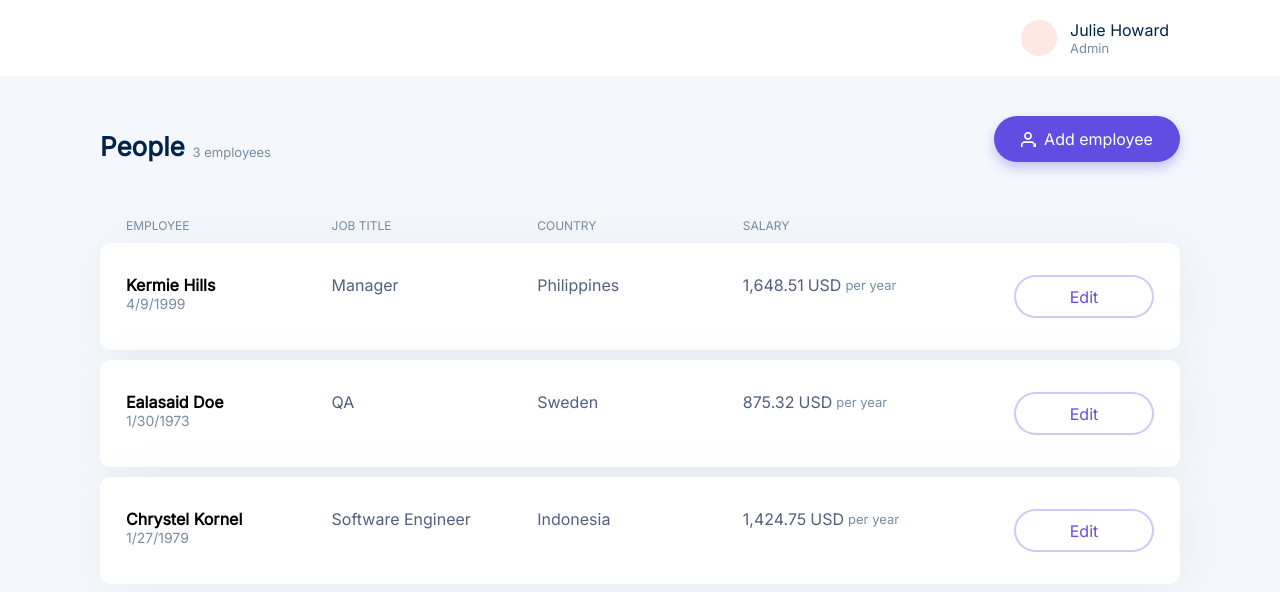
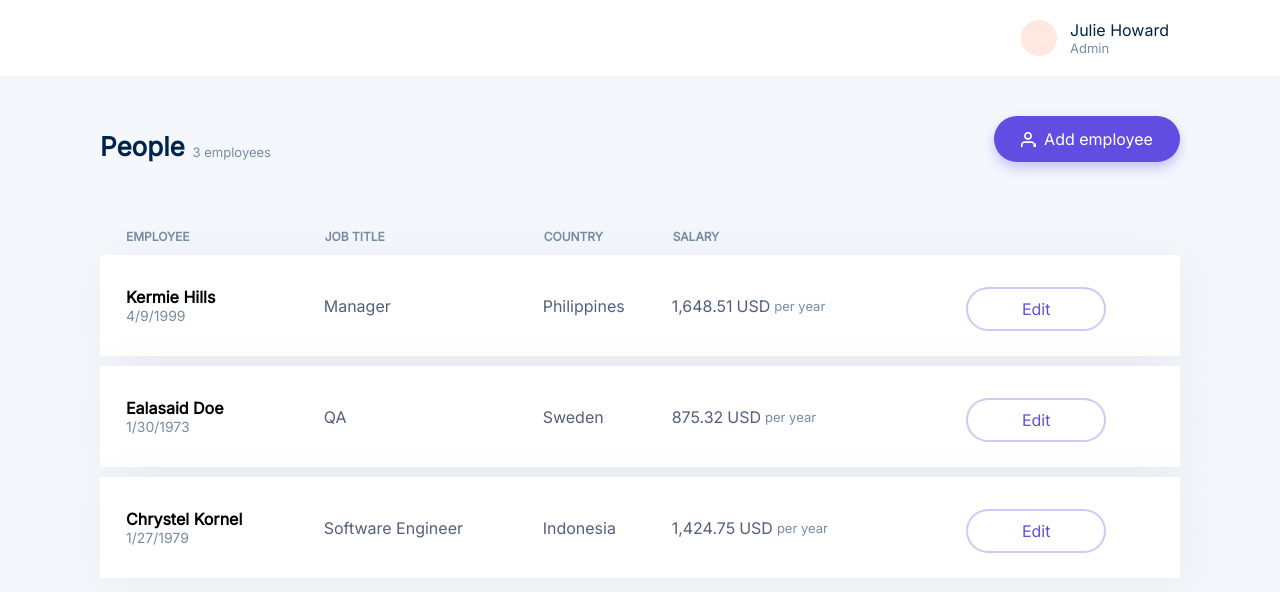
Before and after one commit to Mikjail/employeesRemote, a React (Create React App) app: page / in a window 1280 px wide. Shown: the top 592 px of the page. Built offline with nearby package versions, Linux system fonts and the light colour scheme.

Commit message:
List - Changing people list to table

```diff
--- a/src/components/List/List.js
+++ b/src/components/List/List.js
@@ -5,9 +5,9 @@ import ListItem from './ListItem/ListItem';
 const list = (props) => {
   const getThead = () => ['EMPLOYEE', 'JOB TITLE', 'COUNTRY', 'SALARY']
     .map((thead) => (
-      <div key={thead} className={style.thead}>
+      <th key={thead} className={style.thead}>
         {thead}
-      </div>
+      </th>
     ));
 
   const getItems = () => {
@@ -19,12 +19,16 @@ const list = (props) => {
   };
   return (
     <div className={style.list} data-testid="list">
-      <div className={style.header} data-testid="thead">
-        {getThead()}
-      </div>
-      <div className={style.body} data-testid="tbody">
-        {getItems()}
-      </div>
+      <table>
+        <thead data-testid="thead">
+          <tr>
+            {getThead()}
+          </tr>
+        </thead>
+        <tbody>
+          {getItems()}
+        </tbody>
+      </table>
     </div>
   );
 };
--- a/src/components/List/ListItem/ListItem.js
+++ b/src/components/List/ListItem/ListItem.js
@@ -4,8 +4,8 @@ import style from './ListItem.module.css';
 import commonStyle from '../../../styles/common.module.css';
 
 const listItem = ({ item }) => (
-  <div className={style.row}>
-    <div className={style.column}>
+  <tr className={style.row}>
+    <td className={style.column}>
       <div className={style.mobileTitle}>
         Name
       </div>
@@ -17,24 +17,24 @@ const listItem = ({ item }) => (
           {item.dateOfBirth}
         </span>
       </div>
-    </div>
-    <div className={style.column}>
+    </td>
+    <td className={style.column}>
       <div className={style.mobileTitle}>
         Job Title
       </div>
       <div className={style.jobTitle} data-testid="jobTitle">
         {item.jobTitle}
       </div>
-    </div>
-    <div className={style.column}>
+    </td>
+    <td className={style.column}>
       <div className={style.mobileTitle}>
         Country
       </div>
       <div className={style.country} data-testid="country">
         {item.country}
       </div>
-    </div>
-    <div className={style.column}>
+    </td>
+    <td className={style.column}>
       <div className={style.mobileTitle}>
         Salary
       </div>
@@ -43,15 +43,15 @@ const listItem = ({ item }) => (
         <span>USD</span>
         <small>per year</small>
       </div>
-    </div>
-    <div className={style.action} data-testid="action">
+    </td>
+    <td className={style.action} data-testid="action">
       <Link
         to={`/edit/${item.id}`}
         className={[commonStyle.secondaryBtn, style.editBtn].join(' ')}
       >
         Edit
       </Link>
-    </div>
-  </div>
+    </td>
+  </tr>
 );
 export default listItem;
--- a/src/components/List/ListItem/ListItem.module.css
+++ b/src/components/List/ListItem/ListItem.module.css
@@ -1,11 +1,37 @@
+table {
+  border-spacing: 0px 10px;
+  width: 100%;
+}
+
+th {
+  text-align: left;
+}
+
+th:first-child {
+  padding-left: 26px;
+}
+
 .row {
-  display: grid;
-  grid-template-columns: repeat(5, 1fr);
   background: #ffffff;
   box-shadow: 6px 6px 54px rgba(0, 0, 0, 0.05);
   border-radius: 10px;
-  padding: 32px 26px;
   margin-top: 10px;
+}
+
+.column {
+  padding: 32px 0;
+}
+
+.column:first-child {
+  padding-left: 26px;
+}
+
+.action {
+  display: flex;
+  justify-content: center;
+  padding-right: 26px;
+  height: 100%;
+  padding-top: 32px;
 }
 
 .mobileTitle {
@@ -43,10 +69,9 @@
   color: var(--font-light);
 }
 
-.action {
+.action a {
   display: flex;
-  justify-content: flex-end;
-  height: 43px;
+  justify-content: center;
 }
 
 .country,
```
